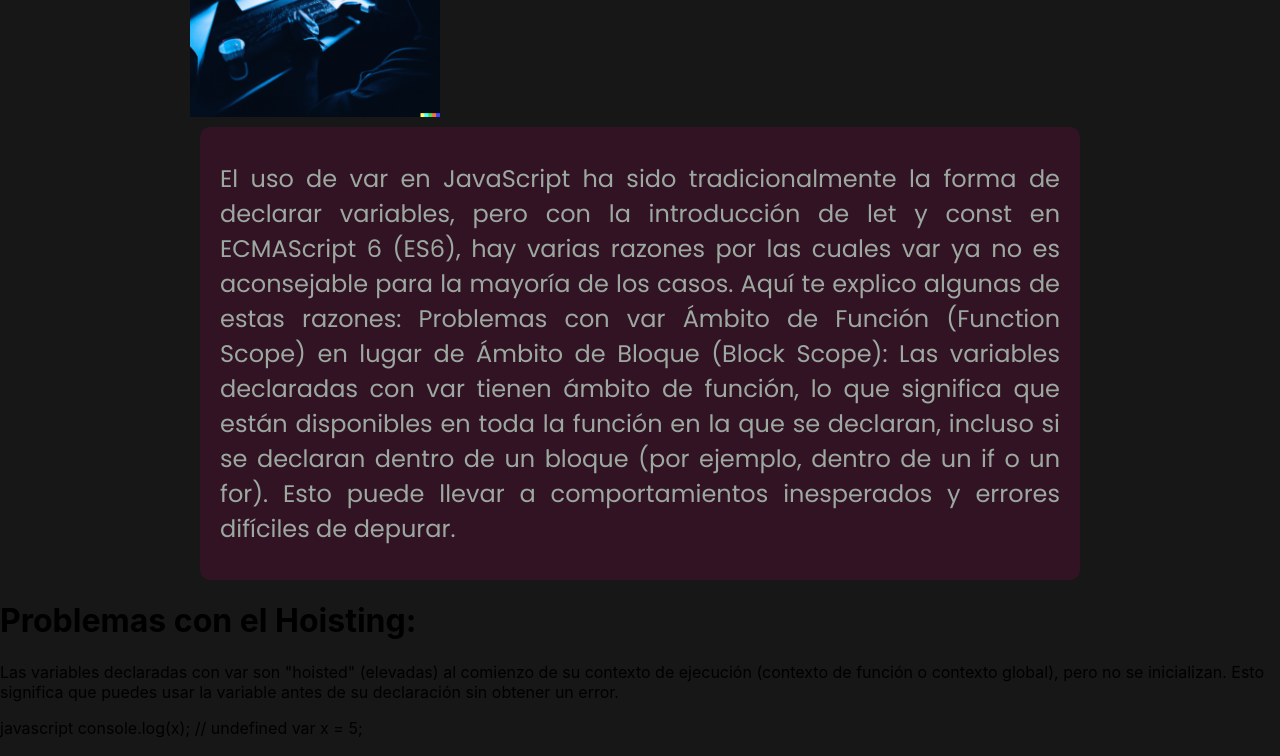
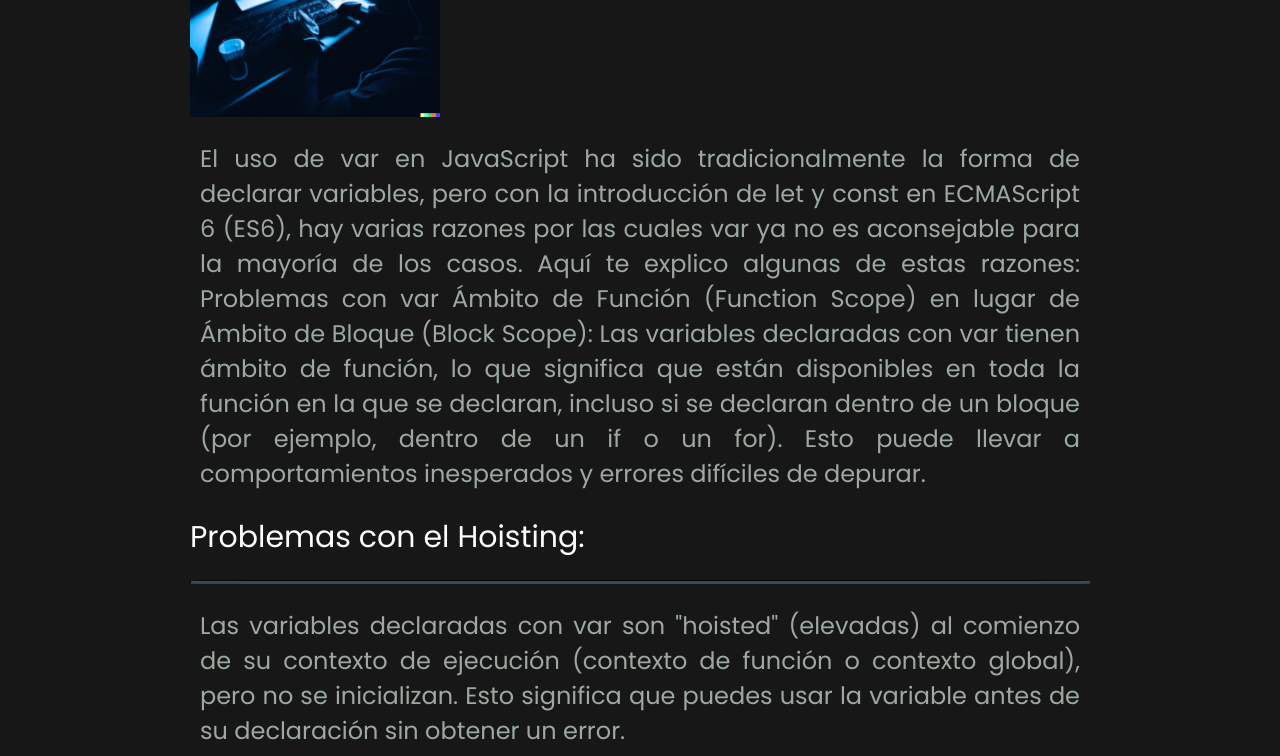
Before and after one commit to SteveBartmoss/steveapp, a React (Create React App) app: page /webdeveloper/letvsvar in a window 1280 px wide. Shown: the part 320-1076 px from the top of the page. Built offline with nearby package versions, Linux system fonts and the light colour scheme.

Commit message:
se agrego mas contenido al articulo

```diff
--- a/src/stevelabs/WebArticles/Articles/LetVsVar.jsx
+++ b/src/stevelabs/WebArticles/Articles/LetVsVar.jsx
@@ -19,7 +19,6 @@ function LetVsVar() {
 
                 <CreatorSing autor={"Steve"} date={"08/04/23"} img={"/Assets/steveA.png"} grade={"Free coder"} />
 
-                <div className="back-articles">
                 <p className="content-curso">
                     El uso de var en JavaScript ha sido tradicionalmente la forma de declarar variables, pero con la introducción de let y const en ECMAScript 6 (ES6), hay varias razones por las cuales var ya no es aconsejable para la mayoría de los casos. Aquí te explico algunas de estas razones:
                     Problemas con var
@@ -28,23 +27,25 @@ function LetVsVar() {
                     Las variables declaradas con var tienen ámbito de función, lo que significa que están disponibles en toda la función en la que se declaran, incluso si se declaran dentro de un bloque (por ejemplo, dentro de un if o un for).
                     Esto puede llevar a comportamientos inesperados y errores difíciles de depurar.
                 </p>
-                </div>
-            </div>
 
+                <h1 className="title1">Problemas con el Hoisting:</h1>
+                <hr className="line" />
 
-
-            <h1>Problemas con el Hoisting:</h1>
-
-            <p>
+                <p className="content-curso">
                     Las variables declaradas con var son "hoisted" (elevadas) al comienzo de su contexto de ejecución (contexto de función o contexto global), pero no se inicializan. Esto significa que puedes usar la variable antes de su declaración sin obtener un error.
                 </p>
 
-            <p>
+                <p className="content-curso">
                     javascript
 
                     console.log(x); // undefined
                     var x = 5;
                 </p>
+
+
+            </div>
+
+
 
             <p>
                 Aunque esto puede parecer conveniente, a menudo puede llevar a errores difíciles de entender y depurar.
```
Lines whose indentation alone changed are shown as unchanged.
